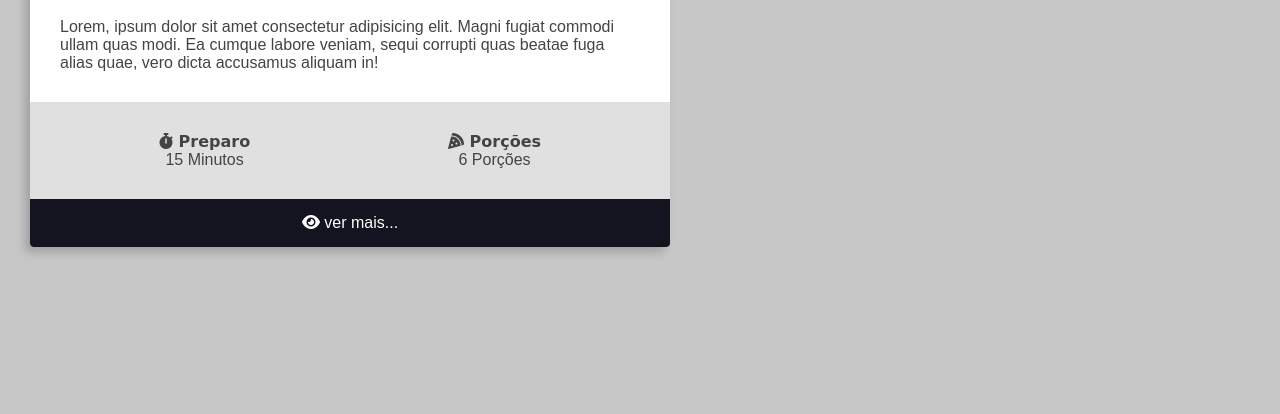
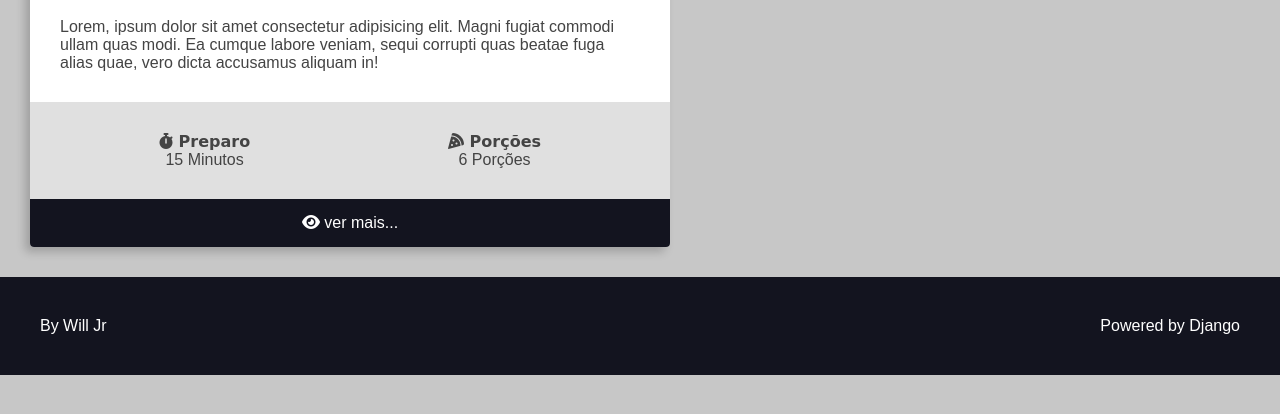
Before and after one commit to WillJR183/primeiro_projeto_django, a Django app: page / in a window 1280 px wide. Shown: the part 345-759 px from the top of the page. Run offline with Django 4.2, Linux system fonts and the light colour scheme; some libraries are stand-ins or nearby versions; some web fonts are replaced.

Commit message:
lista de receitas separada da home e incluido footer

```diff
--- /dev/null
+++ b/recipes/templates/recipes/partials/footer.html
@@ -0,0 +1,13 @@
+<footer class="main-footer">
+    <div class="developer">
+        <a href="/" target="_blank" rel="noreferrer noopener">
+            By Will Jr
+        </a>
+    </div>
+
+    <div class="powered">
+        <a href="https://www.djangoproject.com/" target="_blank" rel="noreferrer noopener">
+            Powered by Django
+        </a>
+    </div>
+  </footer>
--- a/recipes/templates/recipes/partials/head.html
+++ b/recipes/templates/recipes/partials/head.html
@@ -257,6 +257,25 @@
         .recipe-footer a:hover {
             filter: brightness(2);
         }
+
+        .main-footer {
+            display: flex;
+            align-items: center;
+            justify-content: space-between;
+            background: var(--color-primary-dark);
+            color: var(--color-white);
+            padding: var(--spacing-gutter-large);
+        }
+
+        .main-footer a {
+            color: var(--color-white);
+            text-decoration: none;
+            transition: all 300ms ease-in-out;
+        }
+
+        .main-footer a:hover {
+            filter: brightness(.8);
+        }
     </style>
 
 </head>
--- /dev/null
+++ b/recipes/templates/recipes/partials/recipe.html
@@ -0,0 +1,55 @@
+<div class="recipe-list-item recipe">
+    <div class="recipe-cover">
+        <img src="https://via.placeholder.com/640/da525d" alt="temp">
+    </div>
+
+    <div class="recipe-title-container">
+        <h2 class="recipe-title">Lorem ipsum dolor sit amet.</h2>
+    </div>
+
+    <div class="recipe-author">
+        <span class="recipe-author-item">
+            <i class="fas fa-user"></i>
+            Will JR
+        </span>
+        <span class="recipe-author-item">
+            <i class="fas fa-calendar-alt"></i>
+            28/09/2022 às 15:54
+        </span>
+        <span class="recipe-author-item">
+            <a href="/recipes/category/sobremesa/">
+                <i class="fas fa-layer-group"></i>
+                <span>Sobremesa</span>
+            </a>
+        </span>
+    </div>
+
+    <div class="recipe-content">
+        <p>
+            Lorem, ipsum dolor sit amet consectetur adipisicing elit. Magni fugiat commodi
+            ullam quas modi. Ea cumque labore veniam, sequi corrupti quas beatae fuga alias
+            quae, vero dicta accusamus aliquam in!
+        </p>
+    </div>
+    <div class="recipe-meta-container">
+        <div class="recipe-meta recipe-preparation">
+            <h3 class="recipe-meta-title"><i class="fas fa-stopwatch"></i> Preparo</h3>
+            <div class="recipe-meta-text">
+                15 Minutos
+            </div>
+        </div>
+        <div class="recipe-meta recipe-servings">
+            <h3 class="recipe-meta-title"><i class="fas fa-pizza-slice"></i> Porções</h3>
+            <div class="recipe-meta-text">
+                6 Porções
+            </div>
+        </div>
+    </div>
+
+    <footer class="recipe-footer">
+        <a class="recipe-read-more button button-dark button-full-width" href="/recipes/3/">
+            <i class="fas fa-eye"></i>
+            <span>ver mais...</span>
+        </a>
+    </footer>
+</div>
```
Also changed, not shown: recipes/templates/recipes/pages/home.html (+4 -55 lines).
